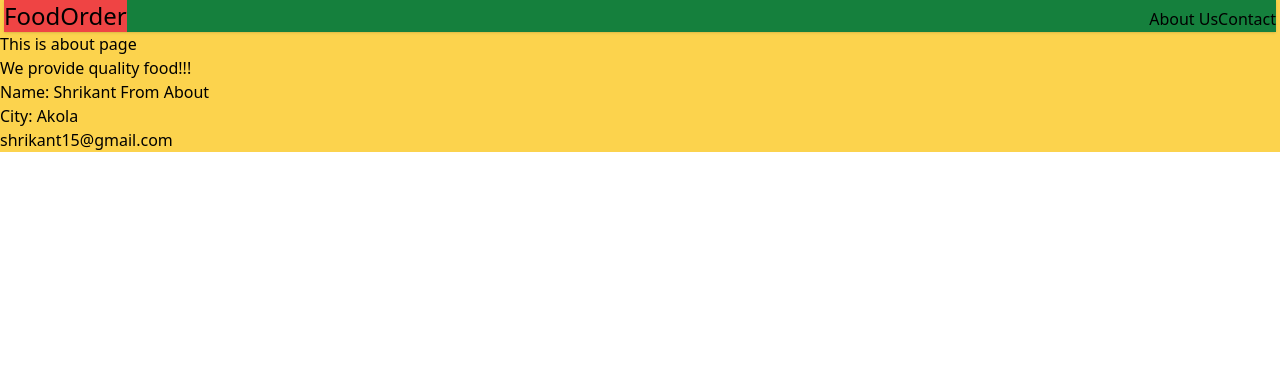
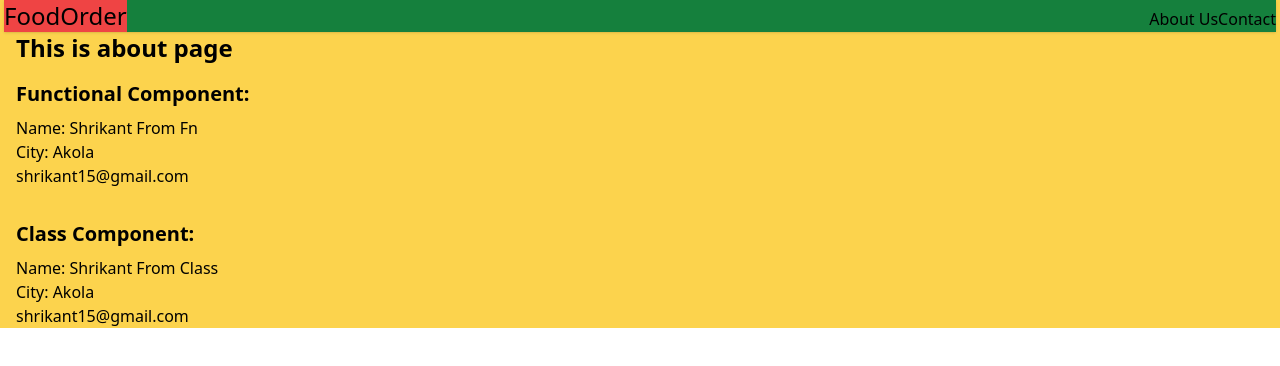
Before and after one commit to shrikant1501/React-Router, a React (Vite) app: page /about in a window 1280 px wide. Shown: the top 366 px of the page. Built offline with nearby package versions, Linux system fonts and the light colour scheme.

Commit message:
added Functional comp file to understand diff

```diff
--- a/src/components/About.js
+++ b/src/components/About.js
@@ -1,11 +1,22 @@
 import UserClass from "./User";
+import UserFC from "./UserFC";
+
 const About = () => {
   return (
-    <div>
-      <h1>This is about page</h1>
-      <h2>We provide quality food!!!</h2>
-      <UserClass name={"Shrikant From About"} location={"Akola"} />
+    <div className="container mx-auto px-4">
+      <h1 className="text-2xl font-bold mb-4">This is about page</h1>
+
+      <div className="mb-8">
+        <h2 className="text-xl font-bold mb-2">Functional Component:</h2>
+        <UserFC name={"Shrikant From Fn"} location={"Akola"} />
+      </div>
+
+      <div>
+        <h2 className="text-xl font-bold mb-2">Class Component:</h2>
+        <UserClass name={"Shrikant From Class"} location={"Akola"} />
+      </div>
     </div>
   );
 };
+
 export default About;
--- /dev/null
+++ b/src/components/UserFC.js
@@ -0,0 +1,13 @@
+import react from "react";
+
+const UserFC = (info) => {
+  const { name, location } = info;
+  return (
+    <div>
+      <h2>Name: {name}</h2>
+      <h3>City: {location}</h3>
+      <h4>shrikant15@gmail.com</h4>
+    </div>
+  );
+};
+export default UserFC;
```
